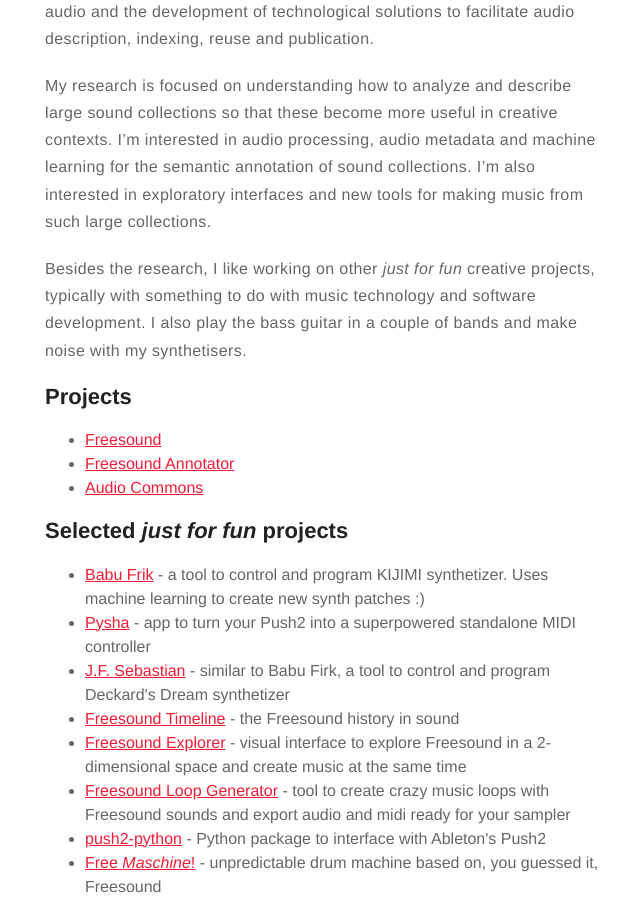
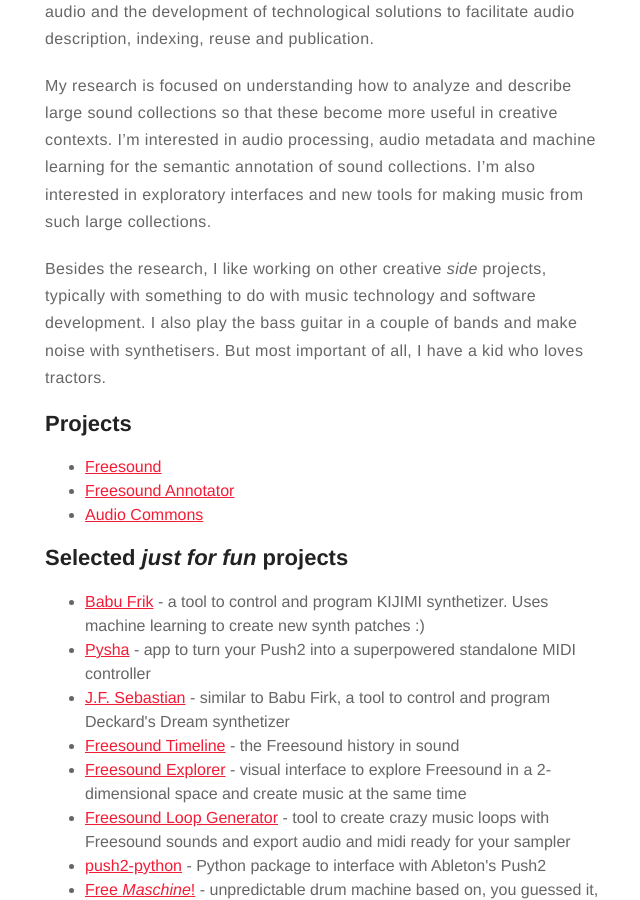
Before and after one commit to ffont/ffont.github.io, a Jekyll site: the page built from index.html, in a window 1280 px wide and 900 px high, scrolled down 827 px. Shown: the whole window, without its empty margins (315-955 px from the left). Built offline with Jekyll 4.4.1, drawn with Linux system fonts in a browser that asks for light colours.

Commit message:
Update index.html

```diff
--- a/index.html
+++ b/index.html
@@ -11,7 +11,7 @@
 
 <p>My research is focused on understanding how to analyze and describe large sound collections so that these become more useful in creative contexts. I’m interested in audio processing, audio metadata and machine learning for the semantic annotation of sound collections. I’m also interested in exploratory interfaces and new tools for making music from such large collections.</p>
 
-<p>Besides the research, I like working on other <em>just for fun</em> creative projects, typically with something to do with music technology and software development. I also play the bass guitar in a couple of bands and make noise with my synthetisers.</p>
+<p>Besides the research, I like working on other creative <i>side</i> projects, typically with something to do with music technology and software development. I also play the bass guitar in a couple of bands and make noise with synthetisers. But most important of all, I have a kid who loves tractors.</p>
 
 
 <h2>Projects</h2>
```
